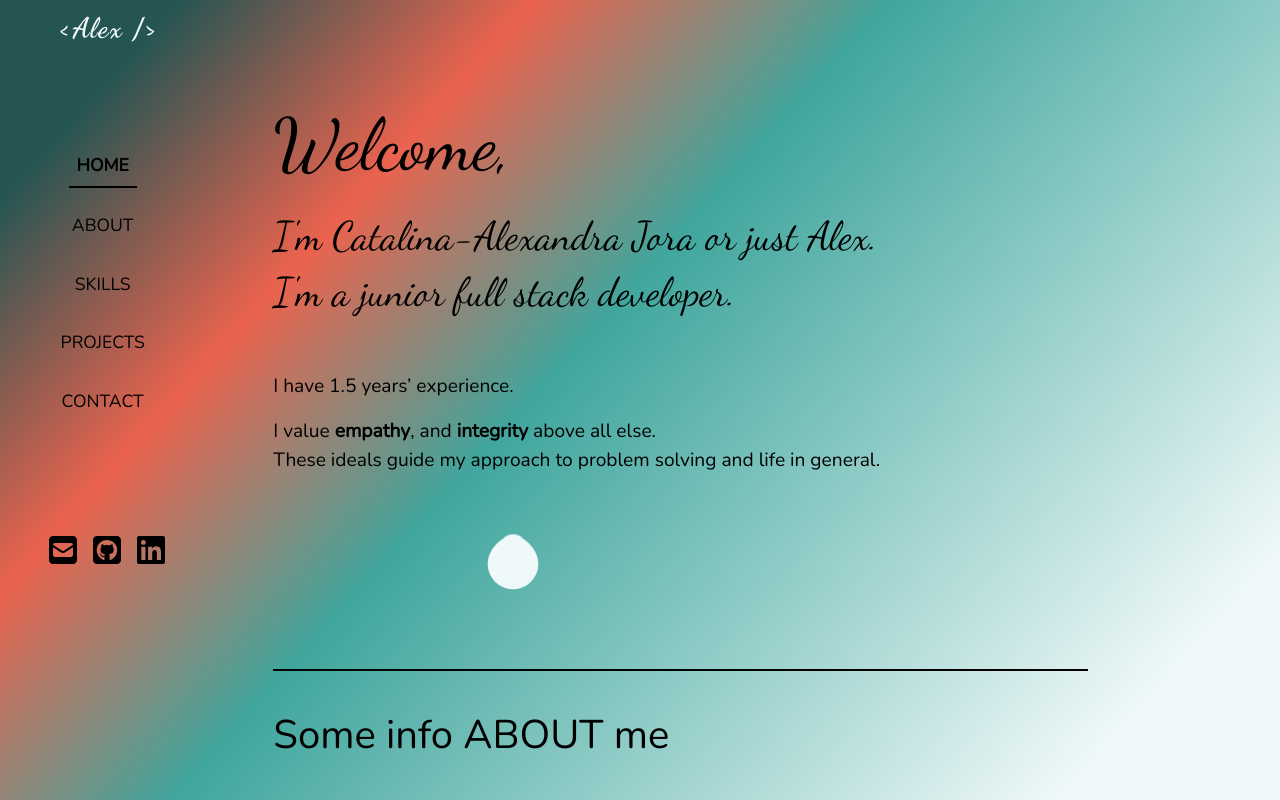
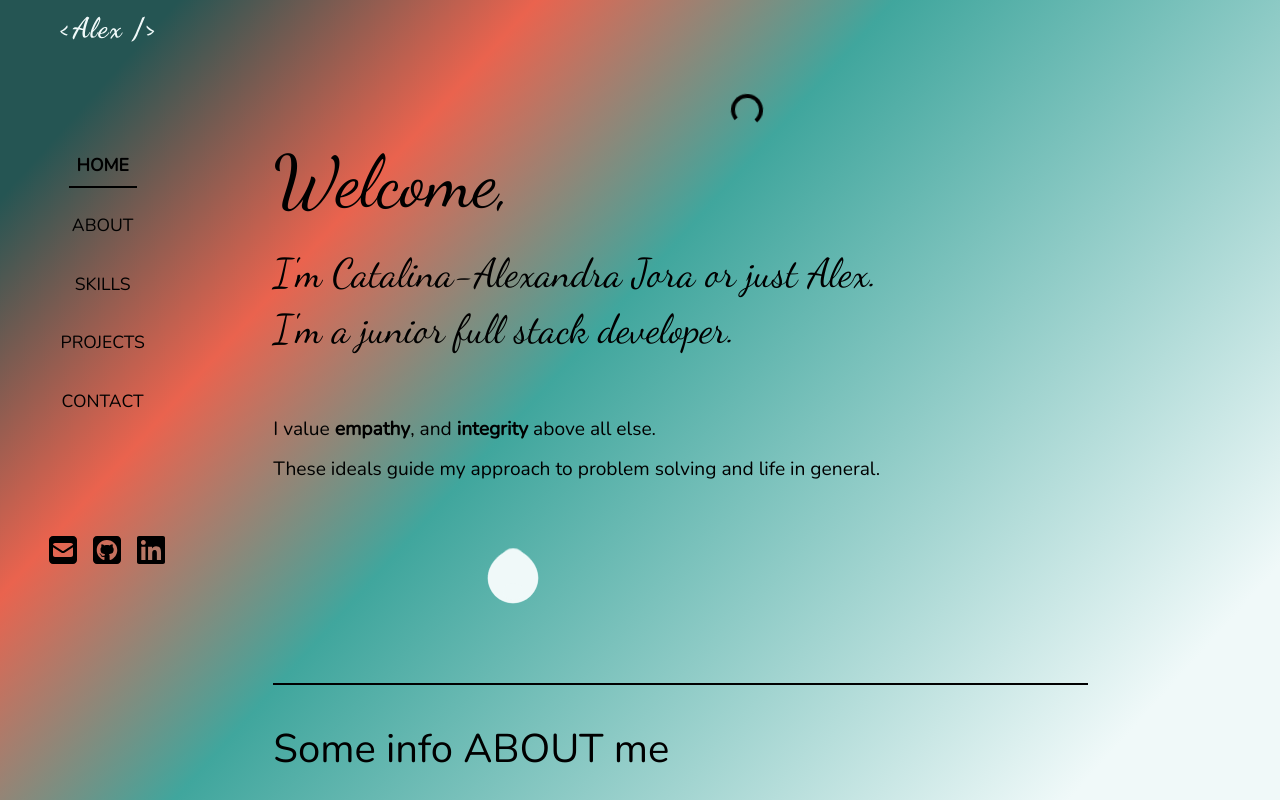
Before and after one commit to AlexJora/portfolio, a React (Vite) app: page / in a window 1280 px wide. Shown: the top 800 px of the page. Built offline with nearby package versions, Linux system fonts and the light colour scheme; some icons are missing.

Commit message:
adding Loader component

```diff
--- a/src/App.jsx
+++ b/src/App.jsx
@@ -1,7 +1,7 @@
 import GlobalStyles from "./components/GlobalStyles";
 
 import { Container, Col, Row } from "react-bootstrap";
-import { useContext } from "react";
+import { useContext, useState, useEffect } from "react";
 import { ThemeContext } from "./Theme";
 import Footer from "./components/Footer";
 import Header from "../src/components/Header";
@@ -11,12 +11,26 @@ import About from "./pages/About";
 import Skills from "./pages/Skills";
 import Projects from "./pages/Projects";
 import Contact from "./pages/Contact";
+import Loader from "./components/Loader";
 
 function App() {
   const { theme } = useContext(ThemeContext);
+  const [loading, setLoading] = useState(true);
+  useEffect(() => {
+    const handleLoad = () => {
+      setLoading(false);
+    };
+
+    window.addEventListener("load", handleLoad);
+
+    return () => {
+      window.removeEventListener("load", handleLoad);
+    };
+  }, []);
   return (
     <>
       <GlobalStyles />
+
       <Container fluid className={`App ${theme}`}>
         <Row>
           <Header />
@@ -28,6 +42,11 @@ function App() {
             md={{ span: 12 }}
             className="pt-5 mx-auto"
           >
+            {loading && (
+              <div className="text-center">
+                <Loader />
+              </div>
+            )}
             <Home />
             <About />
             <Skills />
--- /dev/null
+++ b/src/components/Loader.jsx
@@ -0,0 +1,7 @@
+import { Spinner } from "react-bootstrap";
+
+const Loader = () => {
+  return <Spinner animation="border" role="status" size="lg" />;
+};
+
+export default Loader;
--- a/src/pages/Home.jsx
+++ b/src/pages/Home.jsx
@@ -7,7 +7,7 @@ const WelcomeContainer = styled.div`
 `;
 
 const WelcomeTextContainer = styled.div`
-  // font-family: "Nunito", sans-serif;
+  line-height: 2.5rem;
   font-size: 1.2rem;
 
   @media (max-width: 576px) {
@@ -28,7 +28,7 @@ const Home = () => {
             <h1 className="display-6">I'm a junior full stack developer.</h1>
           </WelcomeContainer>
           <WelcomeTextContainer className="pt-5 custom-fs">
-            <p>I have 1.5 years’ experience.</p>
+            {/* <p>I have 1.5 years’ experience.</p> */}
             <p>
               I value <span className="fw-semibold">empathy</span>, and
               <span className="fw-semibold"> integrity</span> above all else.
--- a/src/pages/Projects.jsx
+++ b/src/pages/Projects.jsx
@@ -1,9 +1,8 @@
 import { useState } from "react";
 import { Container, Row, Col, Button } from "react-bootstrap";
-
-// Data
 import { projectsData } from "../../data.jsx";
 import styled from "styled-components";
+import Loader from "../components/Loader.jsx";
 
 const CodeButton = styled(Button)`
   &&&.btn {
@@ -66,6 +65,7 @@ const ProjectImage = styled.img`
   width: 100%;
 `;
 const Projects = () => {
+  const [isLoading, setIsLoading] = useState(false);
   const projectsPerPage = 1; // Number of projects to display per page
   const [currentPage, setCurrentPage] = useState(1);
 
@@ -78,12 +78,21 @@ const Projects = () => {
 
   const totalPages = Math.ceil(projectsData.length / projectsPerPage);
 
+  // const handlePageChange = (newPage) => {
+  //   setCurrentPage(newPage);
+  // };
+
   const handlePageChange = (newPage) => {
-    setCurrentPage(newPage);
+    setIsLoading(true);
+
+    setTimeout(() => {
+      setCurrentPage(newPage);
+      setIsLoading(false);
+    }, 1000);
   };
   return (
     <>
-      <Container id="projects" className="pt-4 ps-lg-5">
+      <Container id="projects" fluid className="pt-4 ps-lg-5">
         <h6 className="display-6 pb-3">Have a look at my PROJECTS</h6>
         {currentProjects.map((project, index) => (
           <div key={index}>
@@ -95,8 +104,13 @@ const Projects = () => {
                     src={project.imageUrl}
                     alt={project.title}
                     className="rounded h-100"
-                    fluid
+                    loading="lazy"
                   />
+                  {isLoading && (
+                    <div className="pt-3 text-center">
+                      <Loader />
+                    </div>
+                  )}
                 </div>
               </Col>
 
```
Also changed, not shown: src/components/NavBar.jsx (+0 -21 lines), src/components/Page.jsx (+8 -2 lines).
